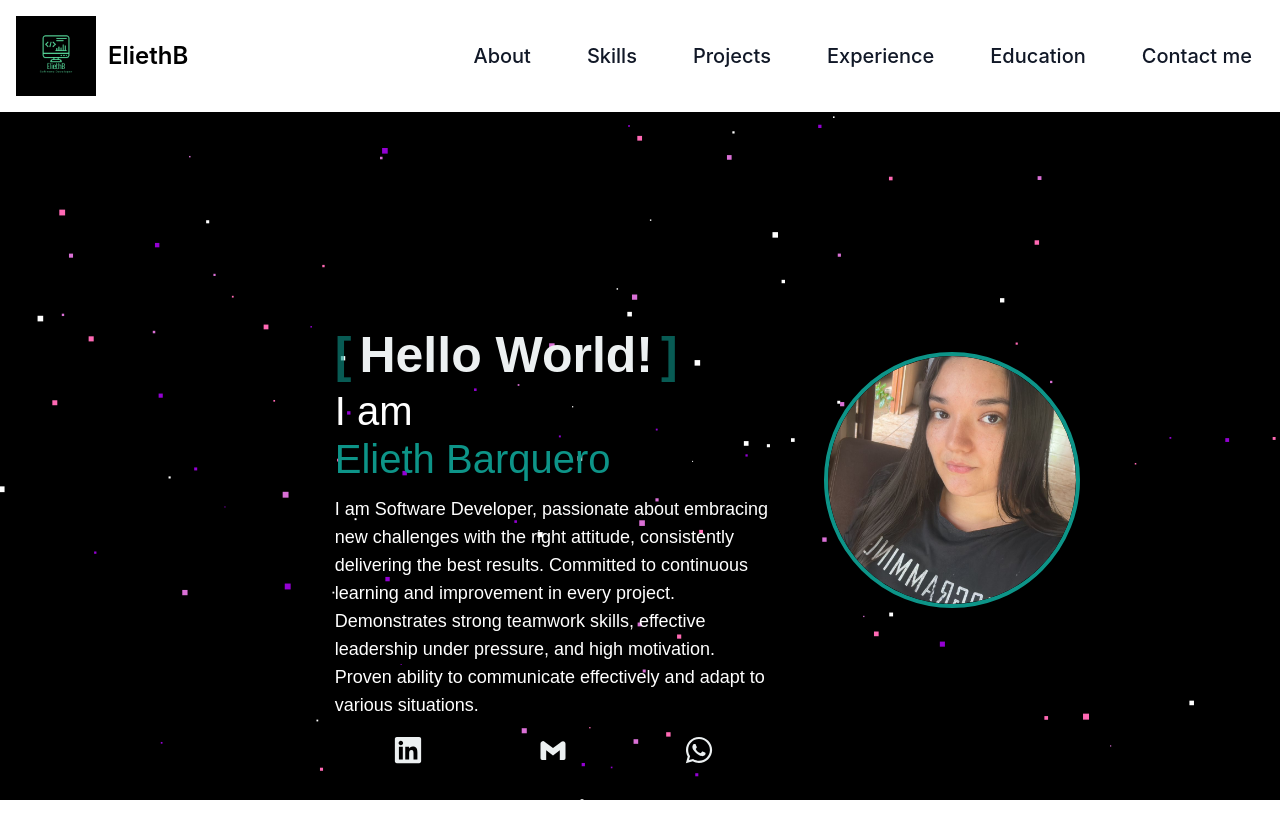
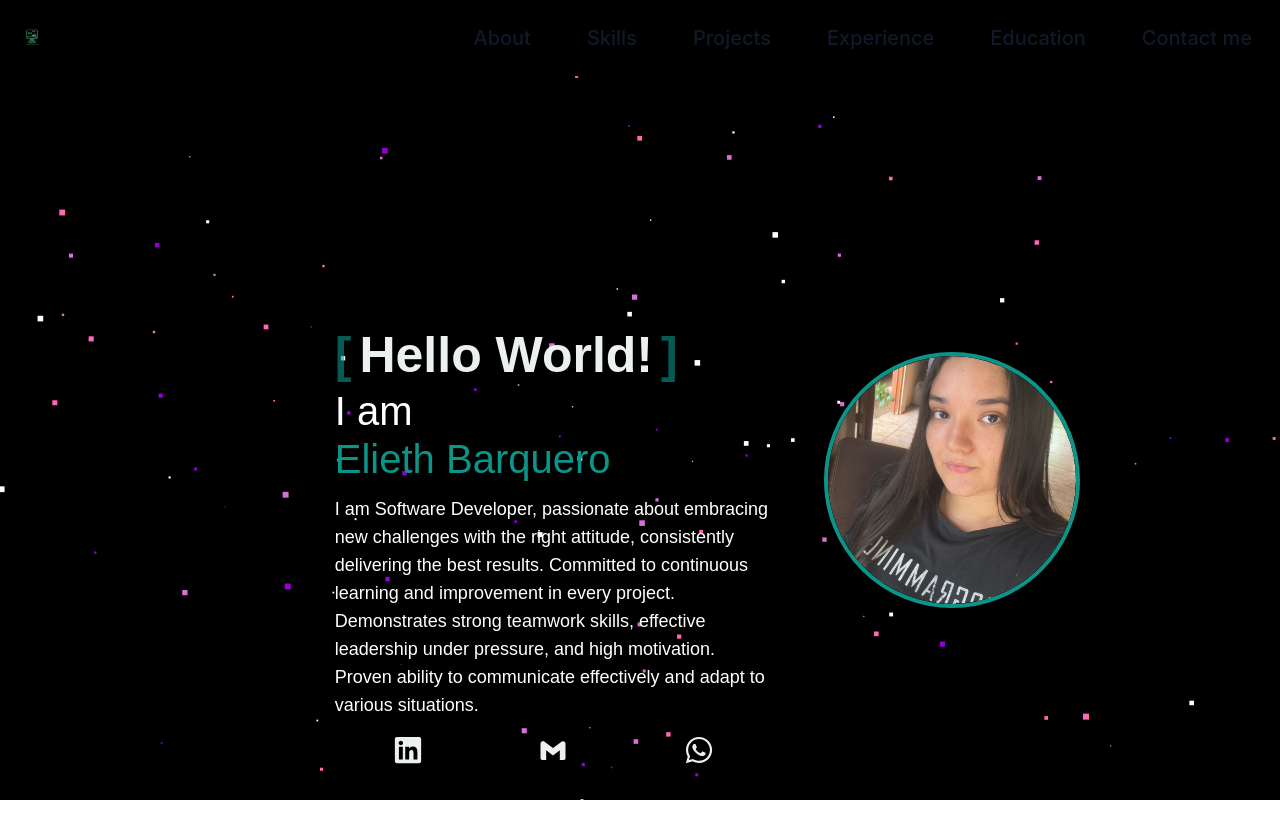
Before and after one commit to EliethB/portfolio-elieth, a React (Create React App) app: page / in a window 1280 px wide. Shown: the top 838 px of the page. Built offline with nearby package versions, Linux system fonts and the light colour scheme.

Commit message:
cambios navbar

```diff
--- a/src/components/NavBar.jsx
+++ b/src/components/NavBar.jsx
@@ -20,13 +20,13 @@ function NavBar() {
   };
 
   return (
-    <nav className="bg-white border-gray-200 dark:bg-black fixed top-0 z-10 w-full">
+    <nav className="bg-black border-gray-200 dark:bg-black fixed top-0 z-10 w-full">
       <div className="max-w-screen-xl flex flex-wrap items-center justify-between mx-auto p-4">
         <button
           onClick={() => handleScroll("about")}
           className="flex items-center space-x-3 rtl:space-x-reverse"
         >
-          <img className="w-20" src={logo} alt="Logo" />
+          <img className="w-20 sm:w-8" src={logo} alt="Logo" />
           <span className="self-center text-2xl font-semibold whitespace-nowrap dark:text-white">
             EliethB
           </span>
```
